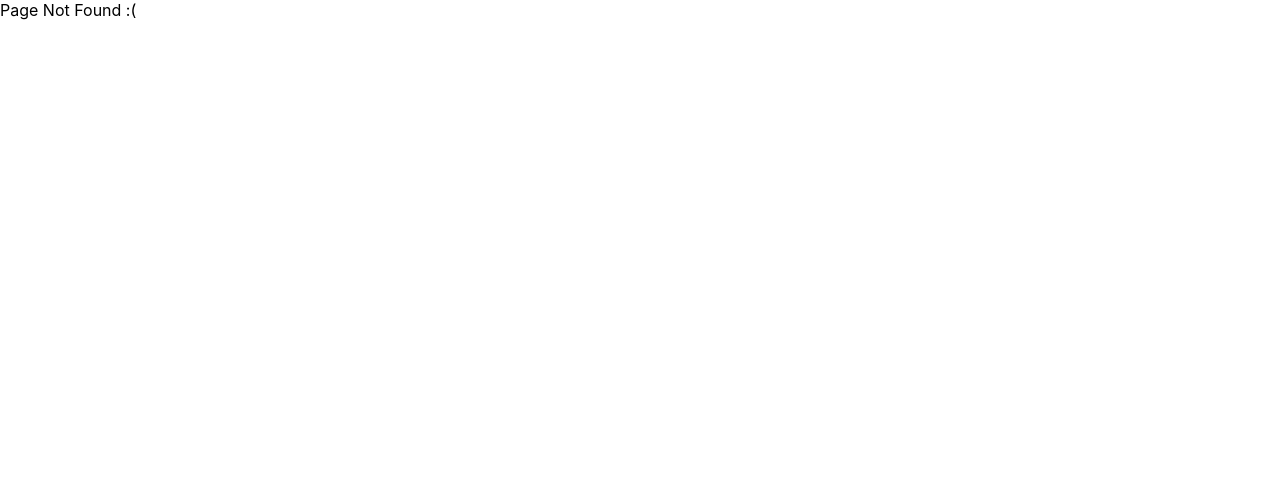
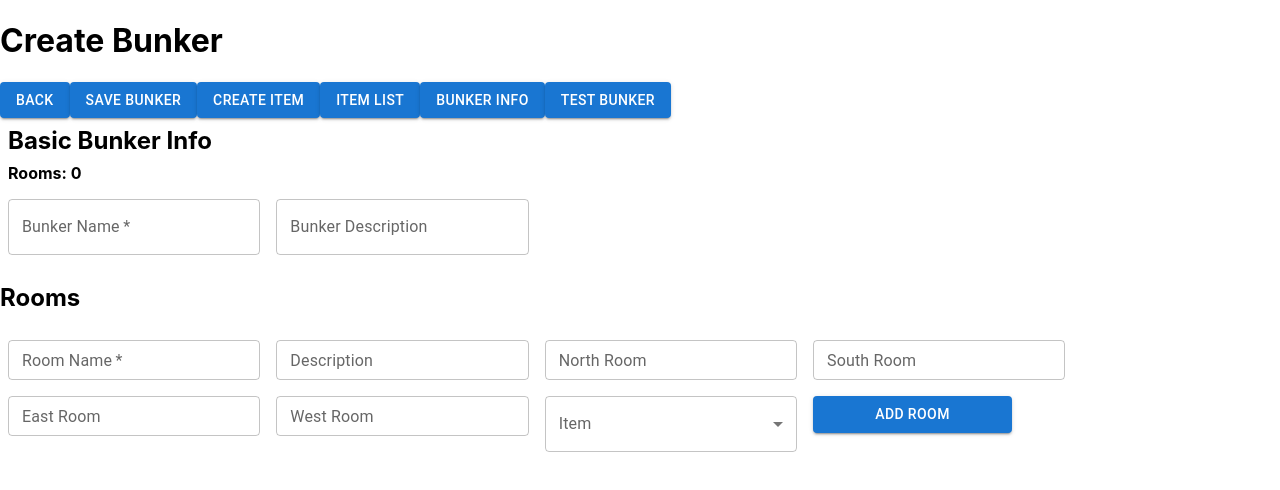
Before and after one commit to TranspoLord/bunker-project, a React (Create React App) app: page /manage/edit/1 in a window 1280 px wide. Before the commit this address had no page. Shown: the top 490 px of the page. Built offline with nearby package versions, Linux system fonts and the light colour scheme.

Commit message:
Editing of bunkers now works Can load files from computer to the website. Not many file logic checks Item selection for room is not quite working yet

```diff
--- a/src/App.tsx
+++ b/src/App.tsx
@@ -18,7 +18,7 @@ function App() {
         <Route path={"/game"} element={<GameManager />} />
         <Route path={"/manage"} element={<BunkerManager />} />
         <Route path={"/manage/create"} element={<CreateBunker isCreatingBunker={true} />} />
-        <Route path={"/manage/edit"} element={<CreateBunker isCreatingBunker={false} />} />
+        <Route path={"/manage/edit/:name"} element={<CreateBunker isCreatingBunker={false} />} />
         <Route path="*" element={<PageNotFound />} />
       </Routes>
     </div>
--- a/src/BunkerManager.jsx
+++ b/src/BunkerManager.jsx
@@ -1,7 +1,7 @@
 import React, { useState, useEffect, useContext } from 'react';
 import App from './App';
 import './App.css';
-import { Link } from "react-router-dom";
+import { Link, useNavigate } from "react-router-dom";
 import Button from '@mui/material/Button';
 import Card from '@mui/material/Card';
 import { CardContent, CardActions, Typography, Dialog } from '@mui/material';
@@ -19,16 +19,17 @@ const BunkerManager = () => {
     const [isValid, setIsValid] = useState(null);
     const [state, dispatch] = useContext(Context);
     const [openWindow, setOpenWindow] = useState(false)
+    const navigate = useNavigate();
 
     useEffect(() => {
         console.log("Loading bunkers from local storage")
         BunkerLoadFromLocal()
     }, []);
     function BunkerLoadFromLocal() {
-        for(let i=0; i<localStorage.length; i++) {
+        for (let i = 0; i < localStorage.length; i++) {
             const key = localStorage.key(i);
             console.log("Key: " + key)
-            if(key.startsWith("bunker-")) {
+            if (key.startsWith("bunker-")) {
                 const bunkerName = key.substring('bunker-'.length);
                 const dataString = localStorage.getItem(key);
                 const data = JSON.parse(dataString);
@@ -46,18 +47,26 @@ const BunkerManager = () => {
     };
 
     const validateFile = (file) => {
+        try {
             const reader = new FileReader();
-        reader.onload = (event) => {
-            try {
-                const fileData = JSON.parse(event.target.result);
-                console.log(fileData);
+            reader.onload = (e) => {
+                const text = (e.target.result);
+                const data = JSON.parse(text);
+                if (data.name && data.rooms && data.description) {
                     setIsValid(true);
-            } catch (error) {
+                    localStorage.setItem("bunker-" + data.name, text);
+                    dispatch({ type: "OPEN", severity: "success", message: "Bunker loaded           ", button: <Button sx={{color: 'text.disabled'}} onClick={() => { navigate("/manage/edit/" + data.name) }}>Edit</Button> });
+                    setBunkerList(bunkerList => bunkerList.concat(data))
+                } else {
                     setIsValid(false);
                 }
+
             };
             reader.readAsText(file);
-        console.log(JSON.stringify(file))
+        }
+        catch (err) {
+            setIsValid(false);
+        }
     };
 
     const handleClose = () => {
@@ -68,7 +77,7 @@ const BunkerManager = () => {
         setOpenWindow(true)
     };
 
-    function handleRemoveBunker(index){
+    function handleRemoveBunker(index) {
         const newBunkers = [...bunkerList]
         localStorage.removeItem("bunker-" + bunkerList[index].name)
         newBunkers.splice(index, 1)
@@ -81,13 +90,12 @@ const BunkerManager = () => {
     const handleBunkerExport = (bunker) => {
         const fileName = bunker.name + "-bunker.json";
         const fileData = JSON.stringify(bunker);
-        const fileToSave = new Blob([fileData], {type: "application/json"});
+        const fileToSave = new Blob([fileData], { type: "application/json" });
         saveAs(fileToSave, fileName);
         dispatch({ type: "OPEN", severity: "success", message: "Bunker exported" });
     };
 
-
-    function BunkerCard (bunker, index) {
+    function BunkerCard(bunker, index) {
         return (
             <Card sx={{ minWidth: 275 }}>
                 <CardContent>
@@ -102,11 +110,11 @@ const BunkerManager = () => {
                     </Typography>
                 </CardContent>
                 <CardActions>
-                    <Button size="small" variant="outlined" onClick={() => {handleBunkerExport(bunker)}}>Export</Button>
-                    <Link to="/manage/edit">
-                        <Button size="small" variant="outlined" onClick={() => {setEdit(true)}}>Edit</Button>
+                    <Button size="small" variant="outlined" onClick={() => { handleBunkerExport(bunker) }}>Export</Button>
+                    <Link to={`/manage/edit/${bunker.name}`}>
+                        <Button size="small" variant="outlined" onClick={() => { setEdit(true) }}>Edit</Button>
                     </Link>
-                    <Button size="small" variant="outlined" onClick={() => {handleBunkerDelete()}}>Delete</Button>
+                    <Button size="small" variant="outlined" onClick={() => { handleBunkerDelete() }}>Delete</Button>
                     <Dialog open={openWindow} onClose={handleClose} aria-labelledby="deleteBunker">
                         <DialogTitle id="deleteBunker">Are you sure?</DialogTitle>
                         <DialogContent>
@@ -114,7 +122,7 @@ const BunkerManager = () => {
                                 This will delete the bunker and all of its rooms.
                             </DialogContentText>
                             <Button onClick={handleClose}>Cancel</Button>
-                            <Button onClick={() => {handleRemoveBunker(index)}}>Delete</Button>
+                            <Button onClick={() => { handleRemoveBunker(index) }}>Delete</Button>
                         </DialogContent>
                     </Dialog>
                 </CardActions>
@@ -142,7 +150,6 @@ const BunkerManager = () => {
                 </Button>
             </Link>
 
-
             {bunkerList.map((bunker, index) => (
                 <div key={index}>
                     {BunkerCard(bunker, index)}
--- a/src/CreateBunker.jsx
+++ b/src/CreateBunker.jsx
@@ -1,6 +1,6 @@
 import { TextField, Box, Card, Button, CardContent, Typography, FormControl, DialogActions, ListItemText } from '@mui/material';
 import { useState, useContext } from 'react';
-import { Link } from 'react-router-dom';
+import { Link, useParams } from 'react-router-dom';
 import { Dialog, DialogTitle, DialogContent, DialogContentText } from '@mui/material';
 import { InputLabel, MenuItem, Select, FormControlLabel, Checkbox } from '@mui/material';
 import { Context } from './SnackBarStoreContext';
@@ -10,11 +10,13 @@ import { ExpandLess, ExpandMore } from '@mui/icons-material';
 function CreateBunker(props) {
     const [state, dispatch] = useContext(Context);
     const [bunkerInfoOpen, setBunkerInfoOpen] = useState(false);
+    const { name } = useParams();
+    const getBunker = JSON.parse(localStorage.getItem("bunker-" + name));
 
-    const [bunkerName, setNewBunkerName] = useState("");
-    const [bunkerDescription, setNewBunkerDescription] = useState("");
+    const [bunkerName, setNewBunkerName] = useState(getBunker ? getBunker.name : "");
+    const [bunkerDescription, setNewBunkerDescription] = useState(getBunker ? getBunker.description : "");
 
-    const [bunkerRooms, setRooms] = useState([]);
+    const [bunkerRooms, setRooms] = useState(getBunker ? getBunker.rooms : []);
     const [newName, setNewName] = useState("");
     const [newNorth, setNewNorth] = useState("");
     const [newSouth, setNewSouth] = useState("");
@@ -23,7 +25,7 @@ function CreateBunker(props) {
     const [newRoomDescription, setNewRoomDescription] = useState("");
     const [newRoomItem, setNewRoomItem] = useState("");
 
-    const [bunkerItems, setItems] = useState([]);
+    const [bunkerItems, setItems] = useState(getBunker ? getBunker.items : []);
     const [itemInfoOpen, setItemInfoDialogOpen] = useState(false);
     const [itemCreationOpen, setOpenWindow] = useState(false);
     const [itemName, setItemName] = useState("");
@@ -330,7 +332,7 @@ function CreateBunker(props) {
 
     return (
         <div>
-            <h1>Create Bunker</h1>
+            <h1>{getBunker ? "Edit Bunker" : "Create Bunker"}</h1>
             <Link to="/manage"><Button variant="contained">Back</Button></Link>
             <Button variant="contained" onClick={handleBunkerSave}>Save Bunker</Button>
             <Button variant="contained" onClick={handleItemOpen}>Create Item</Button>
@@ -568,7 +570,6 @@ function CreateBunker(props) {
                         <MenuItem value={"None"}>None</MenuItem>
                         {Object.entries(bunkerItems).map(([key, value]) => (
                             <MenuItem key={key} value={value.name}>{value.name}</MenuItem>
-
                         ))}
                     </Select>
                 </FormControl>
--- a/src/SnackBar.jsx
+++ b/src/SnackBar.jsx
@@ -23,8 +23,9 @@ const SnackBarMessage = () => {
             open = {state.open}
             autoHideDuration = {6000}
             onClose = {handleClose}>
-                <Alert onClose={handleClose} severity={state.severity} sx={{ width: "100%" }}>
+                <Alert variant="filled" onClose={handleClose} severity={state.severity} sx={{ width: "100%" }}>
                     {state.message}
+                    {state.button ? state.button : null}
                 </Alert>
             </Snackbar>
         </div>
--- a/src/SnackBarReducer.jsx
+++ b/src/SnackBarReducer.jsx
@@ -7,14 +7,16 @@ const reducer = (state, action) => {
                 ...state,
                 severity: action.severity,
                 message: action.message,
-                open: true
+                open: true,
+                button: action.button
             };
         case "CLOSE":
             return {
                 ...state,
                 severity: "success",
                 message: "",
-                open: false
+                open: false,
+                button: null
             };
         default:
             return state;
```
Lines whose indentation alone changed are shown as unchanged.
